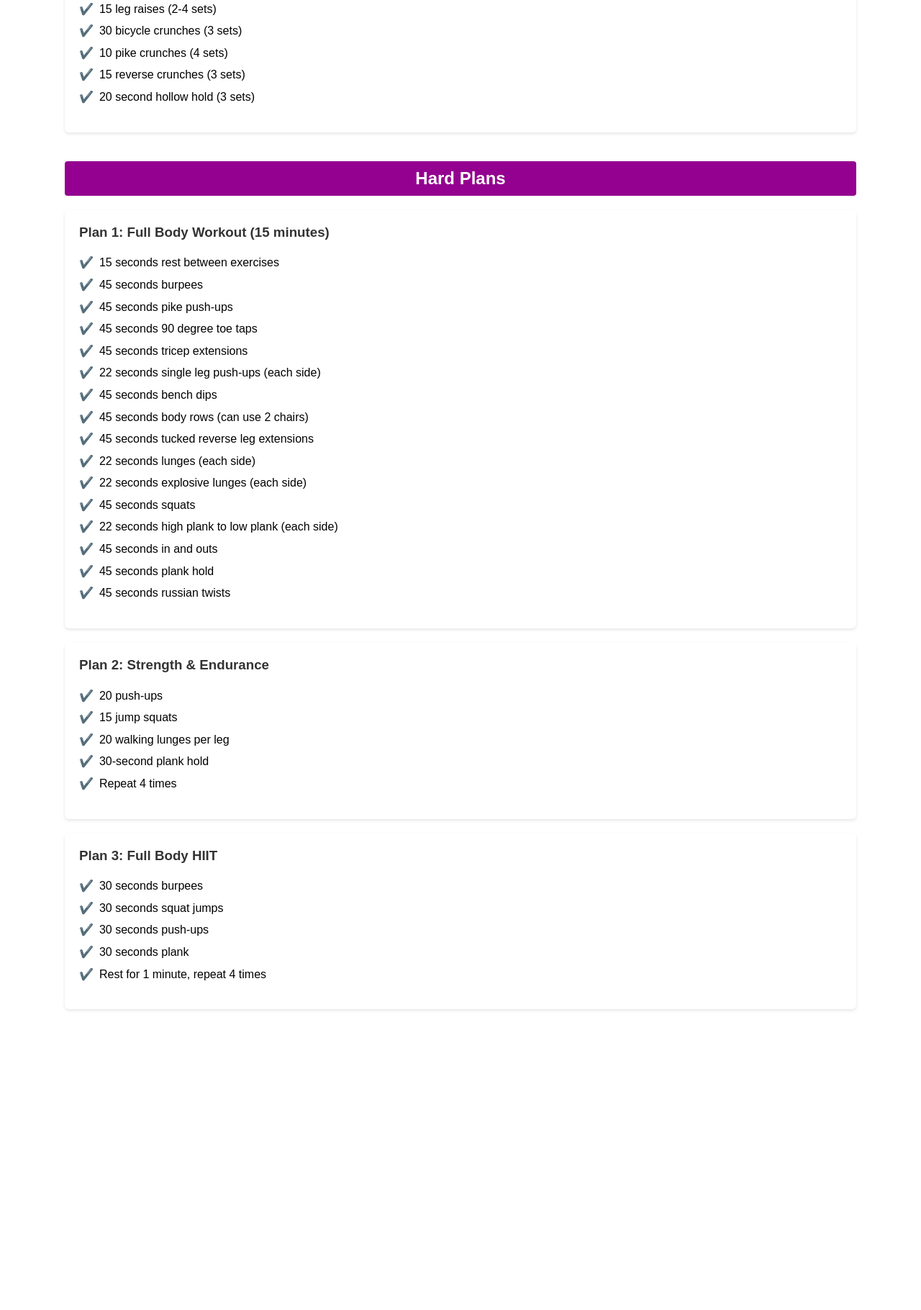
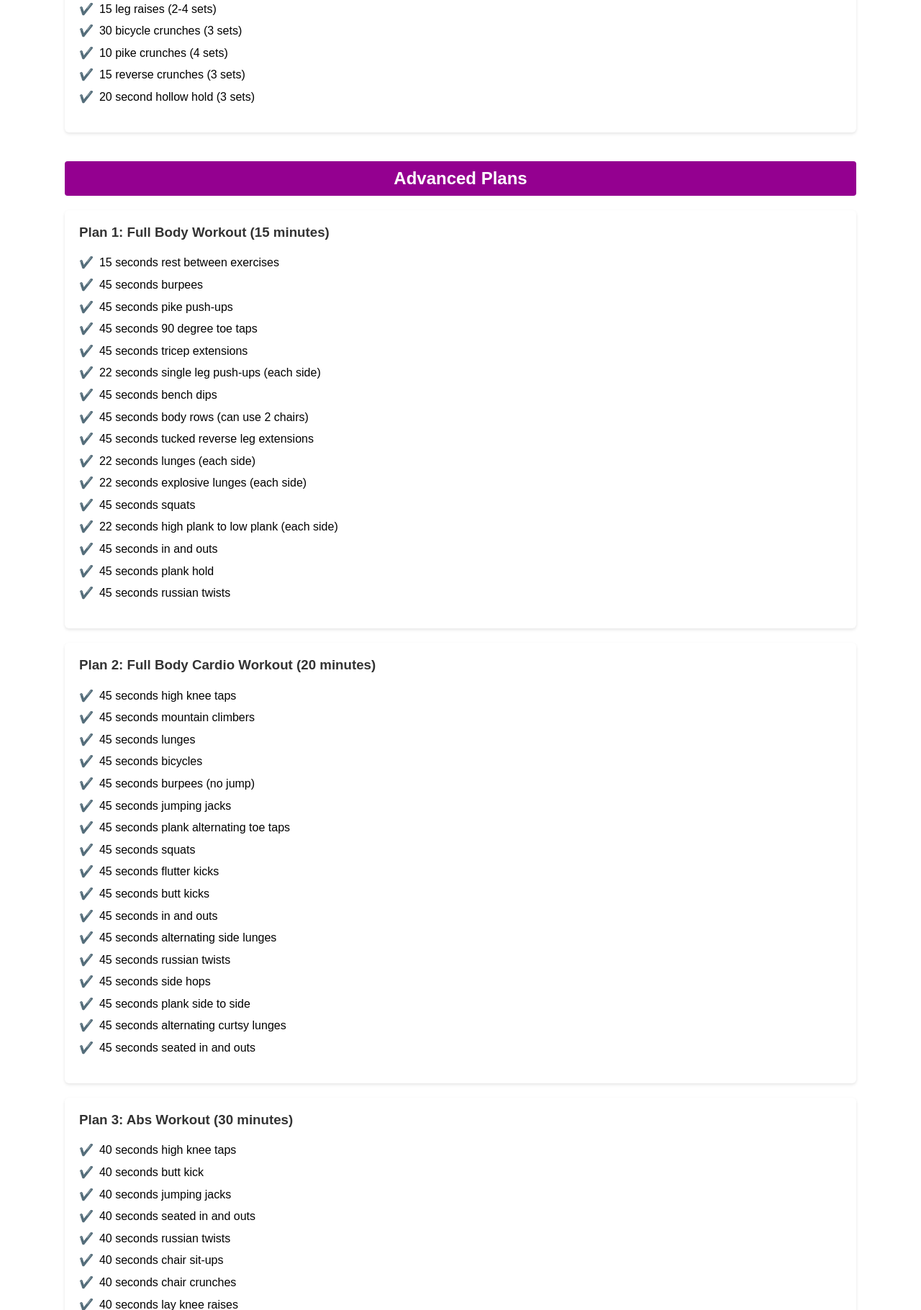
Before and after one commit to rohan057/FYP, a PHP site: page /exercise-plans.php in a window 1280 px wide. Shown: the part 2920-4740 px from the top of the page at 72% size. Before the commit the page ends 4324 px from the top, so only its background shows below. Run offline with PHP 8.4, Linux system fonts and the light colour scheme.

Commit message:
Adding Content
Added in some more exercise plans and changed some header names

```diff
--- a/exercise-plans.php
+++ b/exercise-plans.php
@@ -36,7 +36,7 @@ session_start();
         <h1 class="exercise-title">Exercise Plans</h1>
 
         <section id="easy-plans">
-            <h2>Easy Plans</h2>
+            <h2>Beginner Plans</h2>
             <div class="plan">
                 <h3>Plan 1: Walking & Stretching</h3> <!-- https://www.lowa.co.uk/blogs/news/key-stretching-exercises-walkers?srsltid=AfmBOoqg5YJB4nuYukvjywdlf2aWa8QPsYog69Cw9mE1532F2a4egfMP -->
                 <ul>
@@ -83,7 +83,7 @@ session_start();
         </section>
 
         <section id="medium-plans">
-            <h2>Medium Plans</h2>
+            <h2>Intermediate Plans</h2>
             <div class="plan">
                 <h3>Plan 1: Advanced Bodyweight Exercises (3 circuits)</h3> <!-- https://www.nerdfitness.com/blog/circuit-training-build-some-muscles-burn-some-fat/ -->
                 <ul>
@@ -144,7 +144,7 @@ session_start();
         </section>
 
         <section id="hard-plans">
-            <h2>Hard Plans</h2>
+            <h2>Advanced Plans</h2>
             <div class="plan">
                 <h3>Plan 1: Full Body Workout (15 minutes)</h3> <!-- https://www.youtube.com/watch?v=gnTzk1yUHB4 -->
                 <ul>
@@ -167,23 +167,60 @@ session_start();
                 </ul>
             </div>
             <div class="plan">
-                <h3>Plan 2: Strength & Endurance</h3>
+                <h3>Plan 2: Full Body Cardio Workout (20 minutes)</h3> <!-- https://www.youtube.com/watch?v=79cx5vmf3Qg -->
                 <ul>
-                    <li>20 push-ups</li>
-                    <li>15 jump squats</li>
-                    <li>20 walking lunges per leg</li>
-                    <li>30-second plank hold</li>
-                    <li>Repeat 4 times</li>
+                    <li>45 seconds high knee taps</li>
+                    <li>45 seconds mountain climbers</li>
+                    <li>45 seconds lunges</li>
+                    <li>45 seconds bicycles</li>
+                    <li>45 seconds burpees (no jump)</li>
+                    <li>45 seconds jumping jacks</li>
+                    <li>45 seconds plank alternating toe taps</li>
+                    <li>45 seconds squats</li>
+                    <li>45 seconds flutter kicks</li>
+                    <li>45 seconds butt kicks</li>
+                    <li>45 seconds in and outs</li>
+                    <li>45 seconds alternating side lunges</li>
+                    <li>45 seconds russian twists</li>
+                    <li>45 seconds side hops</li>
+                    <li>45 seconds plank side to side</li>
+                    <li>45 seconds alternating curtsy lunges</li>
+                    <li>45 seconds seated in and outs</li>
                 </ul>
             </div>
             <div class="plan">
-                <h3>Plan 3: Full Body HIIT</h3>
+                <h3>Plan 3: Abs Workout (30 minutes)</h3> <!-- https://www.youtube.com/watch?v=P1mInEK7BEU -->
                 <ul>
-                    <li>30 seconds burpees</li>
-                    <li>30 seconds squat jumps</li>
-                    <li>30 seconds push-ups</li>
-                    <li>30 seconds plank</li>
-                    <li>Rest for 1 minute, repeat 4 times</li>
+                    <li>40 seconds high knee taps</li>
+                    <li>40 seconds butt kick</li>
+                    <li>40 seconds jumping jacks</li>
+                    <li>40 seconds seated in and outs</li>
+                    <li>40 seconds russian twists</li>
+                    <li>40 seconds chair sit-ups</li>
+                    <li>40 seconds chair crunches</li>
+                    <li>40 seconds lay knee raises</li>
+                    <li>40 seconds reach-ups</li>
+                    <li>40 seconds star crunches</li>
+                    <li>40 seconds bicycles</li>
+                    <li>40 seconds bolt hold</li>
+                    <li>40 seconds seated leg flutter</li>
+                    <li>40 seconds crucifix</li>
+                    <li>40 seconds alternating single leg raise</li>
+                    <li>40 seconds laying leg raise</li>
+                    <li>40 seconds static hold</li>
+                    <li>40 seconds toe touches</li>
+                    <li>40 seconds burpees</li>
+                    <li>40 seconds plank hold</li>
+                    <li>40 seconds in and outs open and closed</li>
+                    <li>40 seconds switching mountain climbers</li>
+                    <li>40 seconds plank alternating toe taps</li>
+                    <li>40 seconds plank knee to elbows</li>
+                    <li>40 seconds plank push-ups</li>
+                    <li>40 seconds side plank raises</li>
+                    <li>40 seconds high plank toe taps</li>
+                    <li>40 seconds plank open and closed</li>
+                    <li>40 seconds playing side to side</li>
+                    <li>40 seconds plank up and down</li>
                 </ul>
             </div>
         </section>
```
